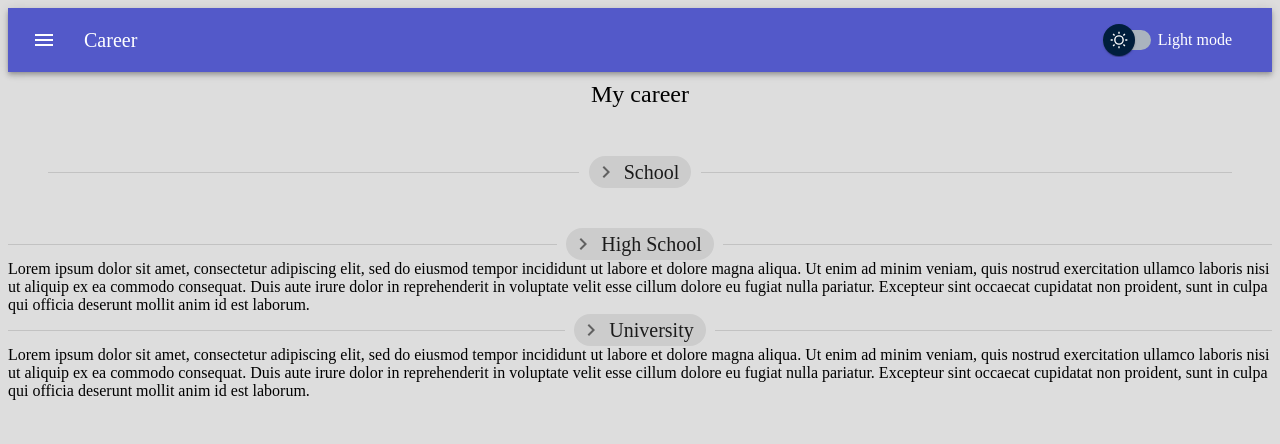
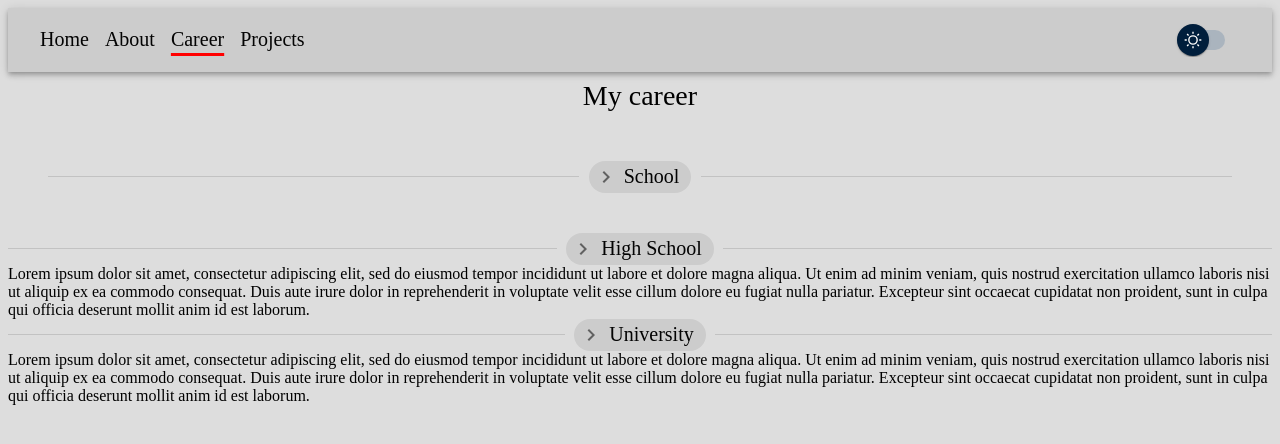
Before and after one commit to MikeLvl76/Portfolio, a React (Vite) app: page /career in a window 1280 px wide. Shown: the top 444 px of the page. Built offline with nearby package versions, Linux system fonts and the light colour scheme.

Commit message:
refactor menu

```diff
--- a/src/components/App.tsx
+++ b/src/components/App.tsx
@@ -1,5 +1,5 @@
 import { Header } from "./Header";
 
 export default function App() {
-  return <Header currentPage="Home" />;
+  return <Header itemName="Home" />;
 }
--- a/src/components/Header/Header.tsx
+++ b/src/components/Header/Header.tsx
@@ -1,91 +1,69 @@
-import { useState, MouseEvent } from "react";
+import { useState } from "react";
 import AppBar from "@mui/material/AppBar";
 import Box from "@mui/material/Box";
 import Toolbar from "@mui/material/Toolbar";
-import Typography from "@mui/material/Typography";
-import IconButton from "@mui/material/IconButton";
-import MenuIcon from "@mui/icons-material/Menu";
-import HeaderMenu from "./HeaderMenu";
-import HeaderMenuItem from "./HeaderMenuItem";
-import { FormGroup, FormControlLabel } from "@mui/material";
+import HeaderItem from "./HeaderItem";
+import { FormGroup, FormControlLabel, Tooltip } from "@mui/material";
 import { HeaderSwitch } from "./HeaderSwitch";
 
 type HeaderProps = {
-  currentPage: string;
+  itemName: string;
 };
 
 export default function Header(props: HeaderProps) {
-  const { currentPage } = props;
-  const [anchorEl, setAnchorEl] = useState<null | HTMLElement>(null);
-  const [isMenuOpen, setIsMenuOpen] = useState<boolean>(false);
+  const { itemName } = props;
   const [isDark, setIsDark] = useState<boolean>(false);
 
-  const handleMouseOver = (event: MouseEvent<HTMLElement>) => {
-    setAnchorEl(event.currentTarget);
-    setIsMenuOpen(event.currentTarget.id === "menu-button");
-  };
-
-  const handleClose = () => {
-    setIsMenuOpen(false);
-    setAnchorEl(null);
-  };
-
   return (
+    <AppBar
+      position="static"
+      sx={{
+        flexGrow: 1,
+        backgroundColor: isDark ? "primary.dark" : "primary.light",
+      }}
+    >
+      <Toolbar>
         <Box sx={{ flexGrow: 1 }}>
-      <AppBar position="static">
-        <Toolbar>
-          <IconButton
-            id="menu-button"
-            size="large"
-            edge="start"
-            color="inherit"
-            aria-controls="link-menu"
-            aria-haspopup="true"
-            onMouseOver={handleMouseOver}
-            sx={{ mr: 2 }}
-          >
-            <MenuIcon />
-          </IconButton>
-          <Typography component="div" variant="h2" sx={{ flexGrow: 1 }}>
-            {currentPage}
-          </Typography>
-          <HeaderMenu
-            anchorEl={anchorEl}
-            id="link-menu"
-            isOpen={isMenuOpen}
-            onClose={handleClose}
-          >
-            <HeaderMenuItem pathTo="/" onClick={handleClose} label="Home" />
-            <HeaderMenuItem
+          <HeaderItem
+            pathTo="/"
+            label="Home"
+            darkModeEnabled={isDark}
+            isSelected={itemName === "Home"}
+          />
+          <HeaderItem
             pathTo="/about"
-              onClick={handleClose}
             label="About"
+            darkModeEnabled={isDark}
+            isSelected={itemName === "About"}
           />
-            <HeaderMenuItem
+          <HeaderItem
             pathTo="/career"
-              onClick={handleClose}
             label="Career"
+            darkModeEnabled={isDark}
+            isSelected={itemName === "Career"}
           />
-            <HeaderMenuItem
+          <HeaderItem
             pathTo="/projects"
-              onClick={handleClose}
             label="Projects"
+            darkModeEnabled={isDark}
+            isSelected={itemName === "Projects"}
           />
-          </HeaderMenu>
+        </Box>
         <FormGroup>
+          <Tooltip title={isDark ? "Light mode" : "Dark mode"} arrow>
             <FormControlLabel
               control={
                 <HeaderSwitch
                   checked={isDark}
                   onChange={() => setIsDark(!isDark)}
-                  aria-label="darkmode switch"
+                  aria-label="darkmode-switch"
                 />
               }
-              label={isDark ? "Dark mode" : "Light mode"}
+              label=""
             />
+          </Tooltip>
         </FormGroup>
       </Toolbar>
     </AppBar>
-    </Box>
   );
 }
--- /dev/null
+++ b/src/components/Header/HeaderItem.tsx
@@ -0,0 +1,62 @@
+import { IconButton, SxProps, Typography } from "@mui/material";
+import { useNavigate } from "react-router-dom";
+
+type HeaderMenuItemProps = {
+  label: string;
+  pathTo: string;
+  darkModeEnabled?: boolean;
+  isSelected?: boolean;
+  sx?: SxProps;
+};
+
+export default function HeaderMenuItem(props: HeaderMenuItemProps) {
+  const { label, pathTo, darkModeEnabled, isSelected, sx } = props;
+  const navigate = useNavigate();
+  return (
+    <IconButton
+      onClick={() => navigate(pathTo)}
+      sx={
+        !isSelected
+          ? {
+              textDecoration: "none",
+              position: "relative",
+              "&:hover": {
+                textDecoration: "none",
+                "&:after": {
+                  transformOrigin: "bottom left",
+                  transform: "scaleX(1)",
+                },
+              },
+              "&:after": {
+                content: '""',
+                position: "absolute",
+                width: "100%",
+                height: "2px",
+                bottom: "4px",
+                left: 0,
+                transform: "scaleX(0)",
+                transformOrigin: "bottom right",
+                transition: "transform 0.25s ease-out, opacity 0.25s ease-out",
+                backgroundColor: "red",
+              },
+              ...sx,
+            }
+          : {
+              textDecoration: "underline",
+              textDecorationColor: "red",
+              textUnderlineOffset: 7,
+              textDecorationThickness: 3,
+              ...sx,
+            }
+      }
+    >
+      <Typography
+        component="div"
+        variant="h3"
+        color={darkModeEnabled === true ? "text.secondary" : "text.primary"}
+      >
+        {label}
+      </Typography>
+    </IconButton>
+  );
+}
--- a/src/components/Header/HeaderMenu.tsx
+++ /dev/null
@@ -1,52 +0,0 @@
-import { Menu } from "@mui/material";
-
-type HeaderMenuProps = {
-  isOpen: boolean;
-  anchorEl: Element | (() => Element) | null;
-  id: string;
-  onClose: () => void;
-  children?: JSX.Element[];
-};
-
-export default function HeaderMenu(props: HeaderMenuProps) {
-  const { anchorEl, id, isOpen, onClose, children } = props;
-
-  return (
-    <Menu
-      id={id}
-      anchorEl={anchorEl}
-      transformOrigin={{
-        vertical: "top",
-        horizontal: "right",
-      }}
-      open={isOpen}
-      onClose={onClose}
-      MenuListProps={{ onMouseLeave: onClose }}
-      sx={{
-        overflow: "visible",
-        filter: "drop-shadow(0px 2px 8px rgba(0,0,0,0.32))",
-        mt: 1.5,
-        "& .MuiAvatar-root": {
-          width: 32,
-          height: 32,
-          ml: -0.5,
-          mr: 1,
-        },
-        "&:before": {
-          content: '""',
-          display: "block",
-          position: "absolute",
-          top: 0,
-          right: 14,
-          width: 10,
-          height: 10,
-          bgcolor: "background.paper",
-          transform: "translateY(-50%) rotate(45deg)",
-          zIndex: 0,
-        },
-      }}
-    >
-      {children}
-    </Menu>
-  );
-}
--- a/src/components/Header/HeaderMenuItem.tsx
+++ /dev/null
@@ -1,28 +0,0 @@
-import { MenuItem, Typography } from "@mui/material";
-import { MouseEvent } from "react";
-import { useNavigate } from "react-router-dom";
-
-type HeaderMenuItemProps = {
-  label: string;
-  onClick: (event: MouseEvent<HTMLLIElement>) => void;
-  pathTo: string;
-};
-
-export default function HeaderMenuItem(props: HeaderMenuItemProps) {
-  const { label, onClick, pathTo } = props;
-  const navigate = useNavigate();
-
-  const handleItemClick = (e: MouseEvent<HTMLLIElement>) => {
-    onClick(e);
-    navigate(pathTo);
-    return e;
-  };
-
-  return (
-    <MenuItem onClick={handleItemClick} sx={{ "&:hover": { backgroundColor: 'secondary.main' } }}>
-      <Typography variant="body1" component="div">
-        {label}
-      </Typography>
-    </MenuItem>
-  );
-}
--- a/src/pages/About/About.tsx
+++ b/src/pages/About/About.tsx
@@ -1,5 +1,5 @@
 import Header from "../../components/Header/Header";
 
 export default function About() {
-  return <Header currentPage="About" />;
+  return <Header itemName="About" />;
 }
--- a/src/pages/Career/Career.tsx
+++ b/src/pages/Career/Career.tsx
@@ -7,7 +7,7 @@ import University from "./University";
 export default function Career() {
   return (
     <Box>
-      <Header currentPage="Career" />
+      <Header itemName="Career" />
       <Typography
         component="div"
         variant="h1"
--- a/src/pages/Project/Projects.tsx
+++ b/src/pages/Project/Projects.tsx
@@ -1,5 +1,5 @@
 import Header from "../../components/Header/Header";
 
 export default function Projects() {
-  return <Header currentPage="Projects" />;
+  return <Header itemName="Projects" />;
 }
--- a/src/themes/custom.tsx
+++ b/src/themes/custom.tsx
@@ -4,20 +4,28 @@ export const customTheme = createTheme({
   palette: {
     primary: {
       main: "#5359c9",
-      light: "#5384c9",
-      dark: "#6253c9",
+      light: "#cccccc",
+      dark: "#333333",
     },
     secondary: {
-        main: '#a0a0a0',
-    }
+      main: "#a0a0a0",
+    },
+    text: {
+      primary: "#030303",
+      secondary: "#f3f3f3",
+    },
   },
   typography: {
     fontFamily: "Poppins",
     h1: {
+      fontSize: 28,
+      fontWeight: 500,
+    },
+    h2: {
       fontSize: 24,
       fontWeight: 500,
     },
-    h2: {
+    h3: {
       fontSize: 20,
       fontWeight: 500,
     },
```
Lines whose indentation alone changed are shown as unchanged.
